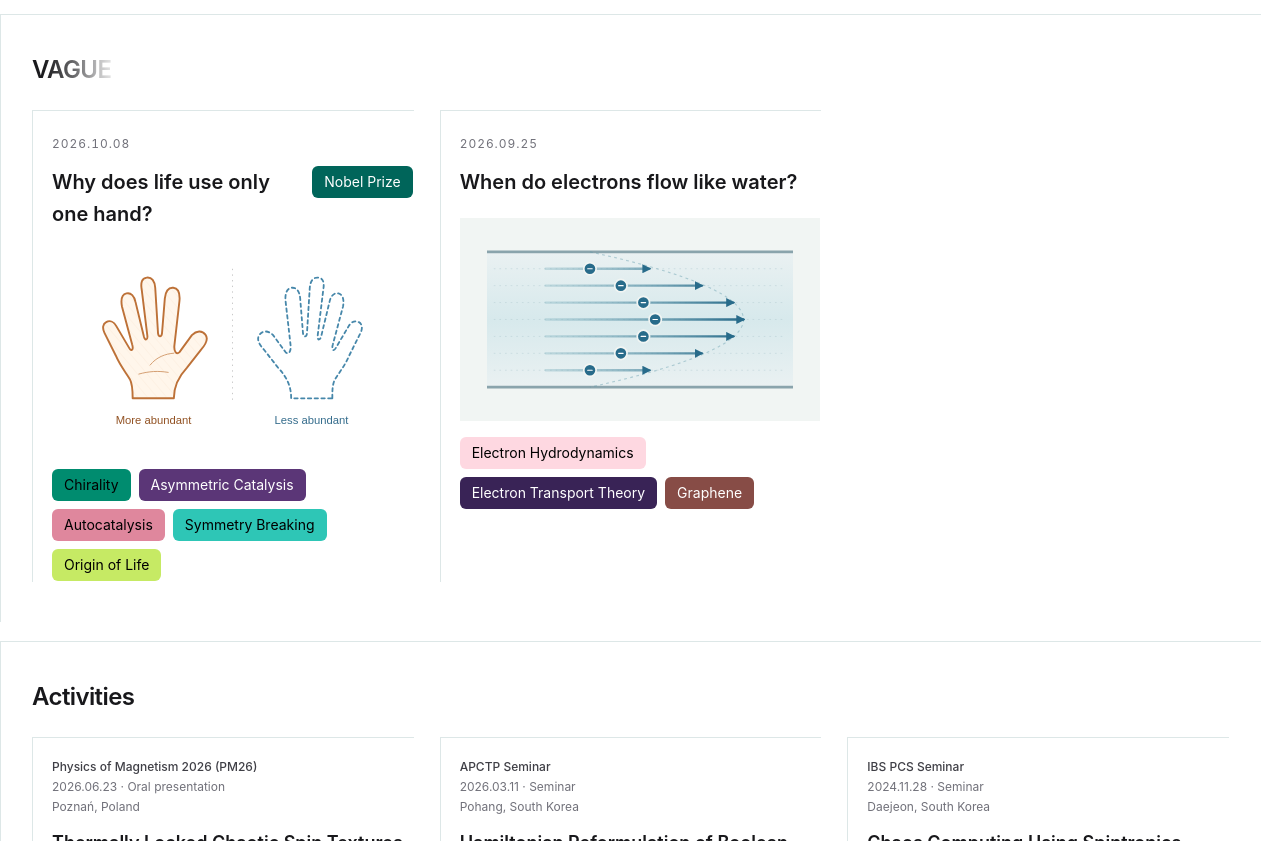
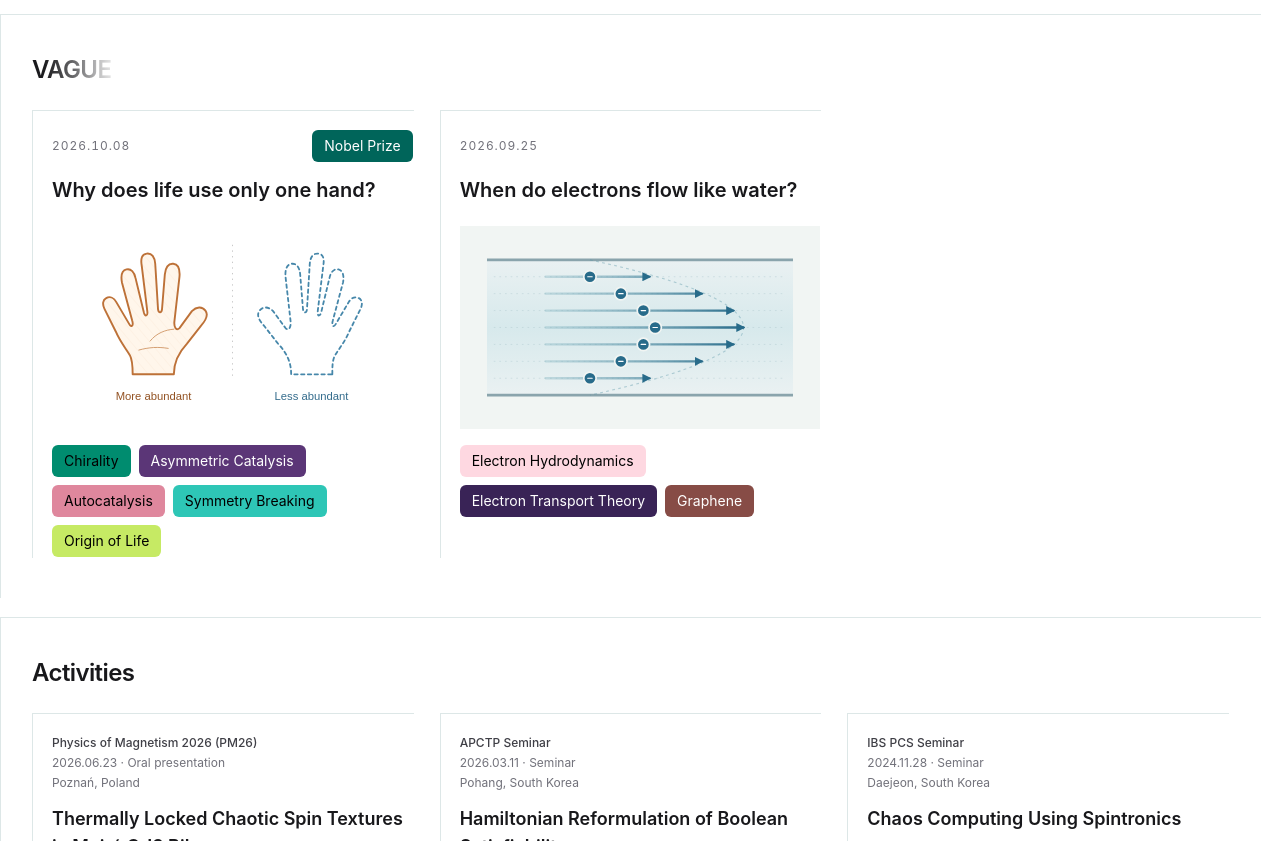
Before and after one commit to gyuyoungpark/gyuyoungpark.github.io, a React (Vite) app: page / in a window 1280 px wide. Shown: the part 3840-4681 px from the top of the page. Built offline with nearby package versions, Linux system fonts and the light colour scheme; a web font is replaced by a local one.

Commit message:
Align Nobel Prize keyword with the card date row

```diff
--- a/src/components/ColumnsSection.tsx
+++ b/src/components/ColumnsSection.tsx
@@ -17,13 +17,13 @@ export function ColumnsSection({ columns = allColumns }: { columns?: Column[] })
           const footerTags = column.tags.filter((tag) => !headerTagIds.has(normalizeKeyword(tag)));
           return (
             <article key={column.id} className="trimmed-borders bg-white p-5">
-              <time dateTime={column.date} className="text-xs tabular-nums tracking-[0.08em] text-zinc-500">{column.date.replace(/-/g, '.')}</time>
-              <div className="mt-3 flex items-start gap-3">
-                <a href={contentHref('columns', column.id)} className="min-w-0 flex-1 after:absolute after:inset-0 after:z-[1] after:content-['']" aria-label={column.titleEn}>
-                  <h3 className="text-xl font-semibold leading-8 text-zinc-900">{column.titleEn}</h3>
-                </a>
+              <div className="flex min-h-8 items-center justify-between gap-3">
+                <time dateTime={column.date} className="text-xs tabular-nums tracking-[0.08em] text-zinc-500">{column.date.replace(/-/g, '.')}</time>
                 <KeywordTags tags={headerTags} className="shrink-0 justify-end" />
               </div>
+              <a href={contentHref('columns', column.id)} className="mt-3 block after:absolute after:inset-0 after:z-[1] after:content-['']" aria-label={column.titleEn}>
+                <h3 className="text-xl font-semibold leading-8 text-zinc-900">{column.titleEn}</h3>
+              </a>
               {column.thumbnail && <img src={column.thumbnail} alt={column.thumbnailAlt ?? ''} width="640" height="360" className="mt-5 w-full" />}
               <KeywordTags tags={footerTags} className="mt-4" />
             </article>
```
